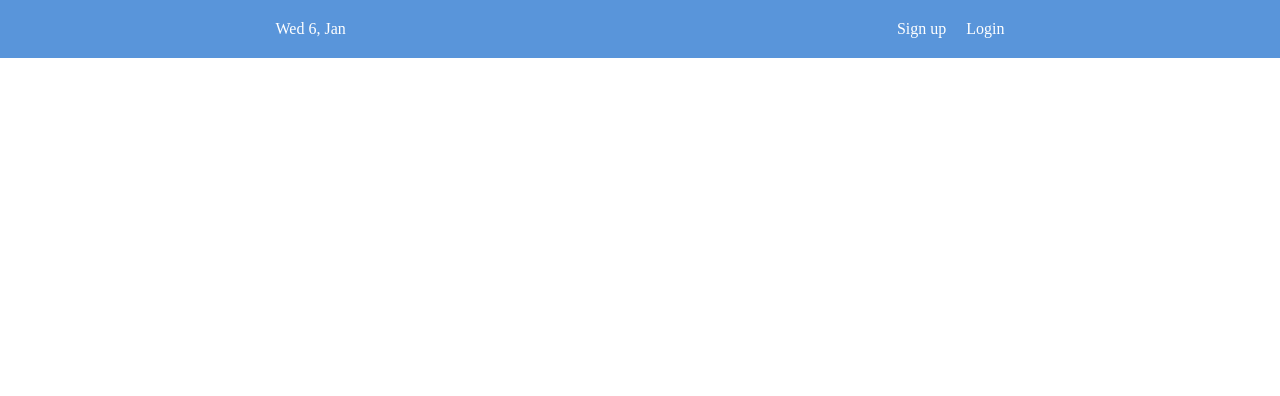
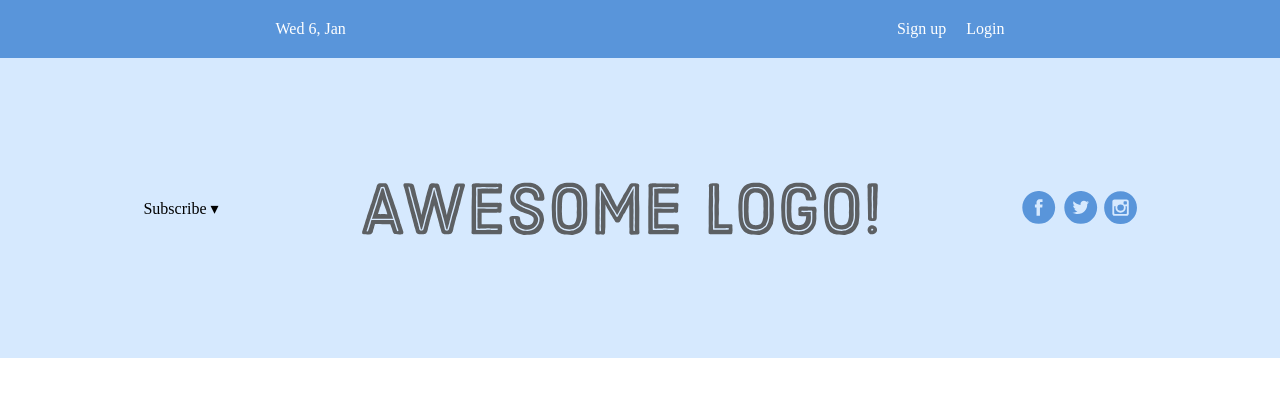
Before and after one commit to PedroTPoeta/sd-09-live-lectures, a plain HTML site: page index.html in a window 1280 px wide. Drawn offline with Linux system fonts and the light colour scheme.

Commit message:
Header feito

```diff
--- a/index.html
+++ b/index.html
@@ -26,9 +26,20 @@
       margin-left: 20px;
     }
 
+    .header {
+      height: 300px;
+      background-color: #d6e9fe;
+
+      display: flex;
+      justify-content: space-evenly;
+      align-items: center;
+    }
+
   </style>
 </head>
 <body>
+
+  <!-- MENU -->
   <nav class="menu">
     <div class="date">Wed 6, Jan</div>
     <div class="links">
@@ -36,5 +47,14 @@
       <div class="login">Login</div>
     </div>
   </nav>
+
+  <!-- HEADER -->
+  <header class="header">
+    <span class="subscribe">Subscribe &#9662;</span>
+    <img class="logo" src='images/awesome-logo.svg'/>
+    <img class="social" src='images/social-icons.svg'/>
+  </header>
+
+  <!-- GRID -->
 </body>
 </html>
```
